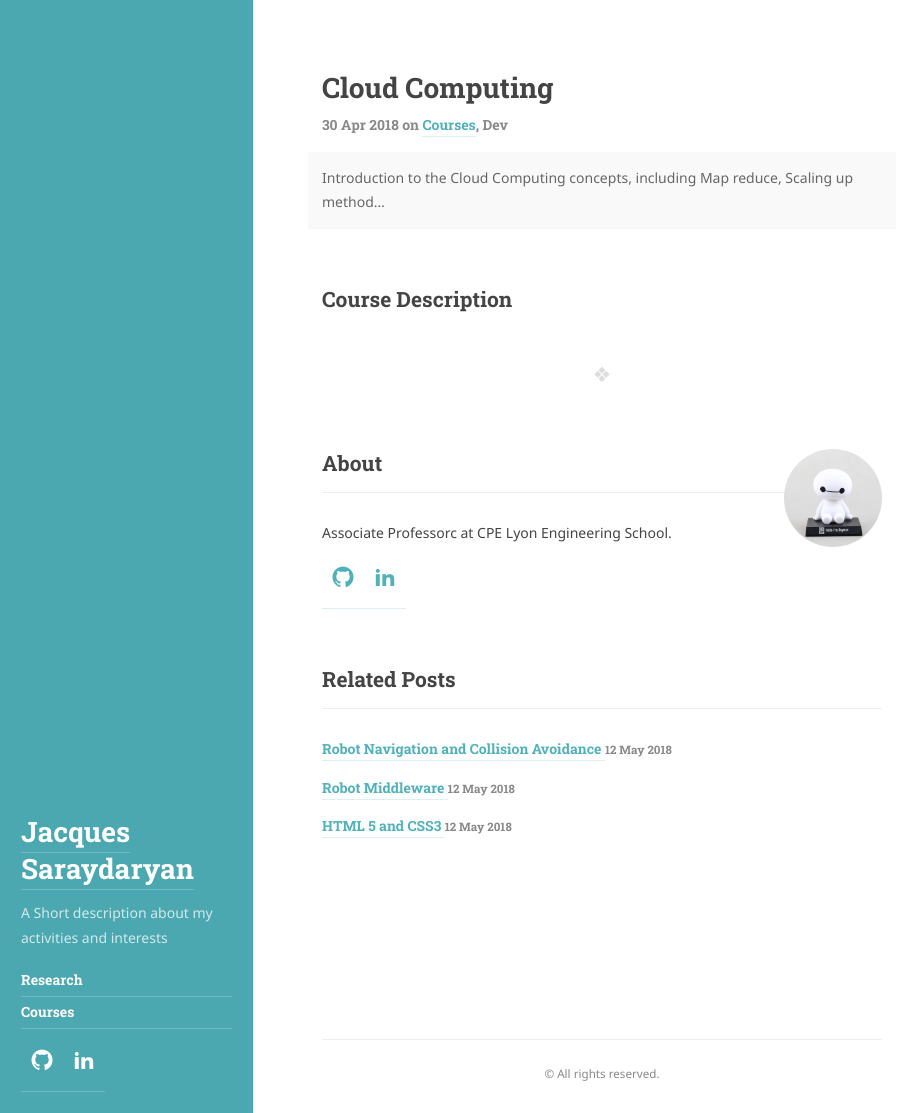
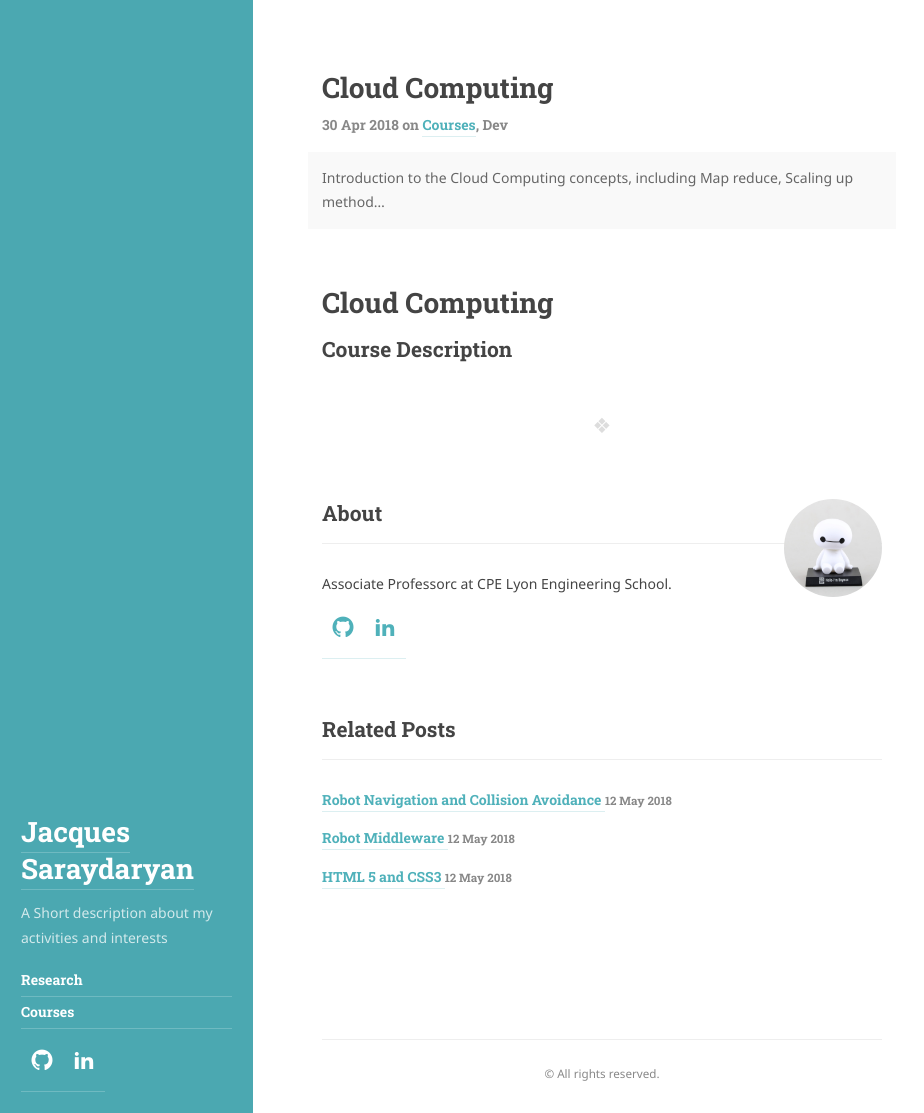
Before and after one commit to jacques-saraydaryan/jacques-saraydaryan.github.io, a Jekyll site: the page built from _posts/courses/2018-04-30-Course-DEV-CloudComputing.md, in a window 1280 px wide and 1113 px high. Shown: the whole window, without its empty margins (0-924 px from the left). Built offline with Jekyll 4.4.1, drawn with Linux system fonts in a browser that asks for light colours; some web fonts are replaced.

Commit message:
Update 2018-04-30-Course-DEV-CloudComputing.md

```diff
--- a/_posts/courses/2018-04-30-Course-DEV-CloudComputing.md
+++ b/_posts/courses/2018-04-30-Course-DEV-CloudComputing.md
@@ -9,5 +9,5 @@ pdf: /assets/pdf/courses/Cloud-Computing-intro.pdf
 lang: fr
 
 ---
-
+# Cloud Computing
 ## Course Description
```
